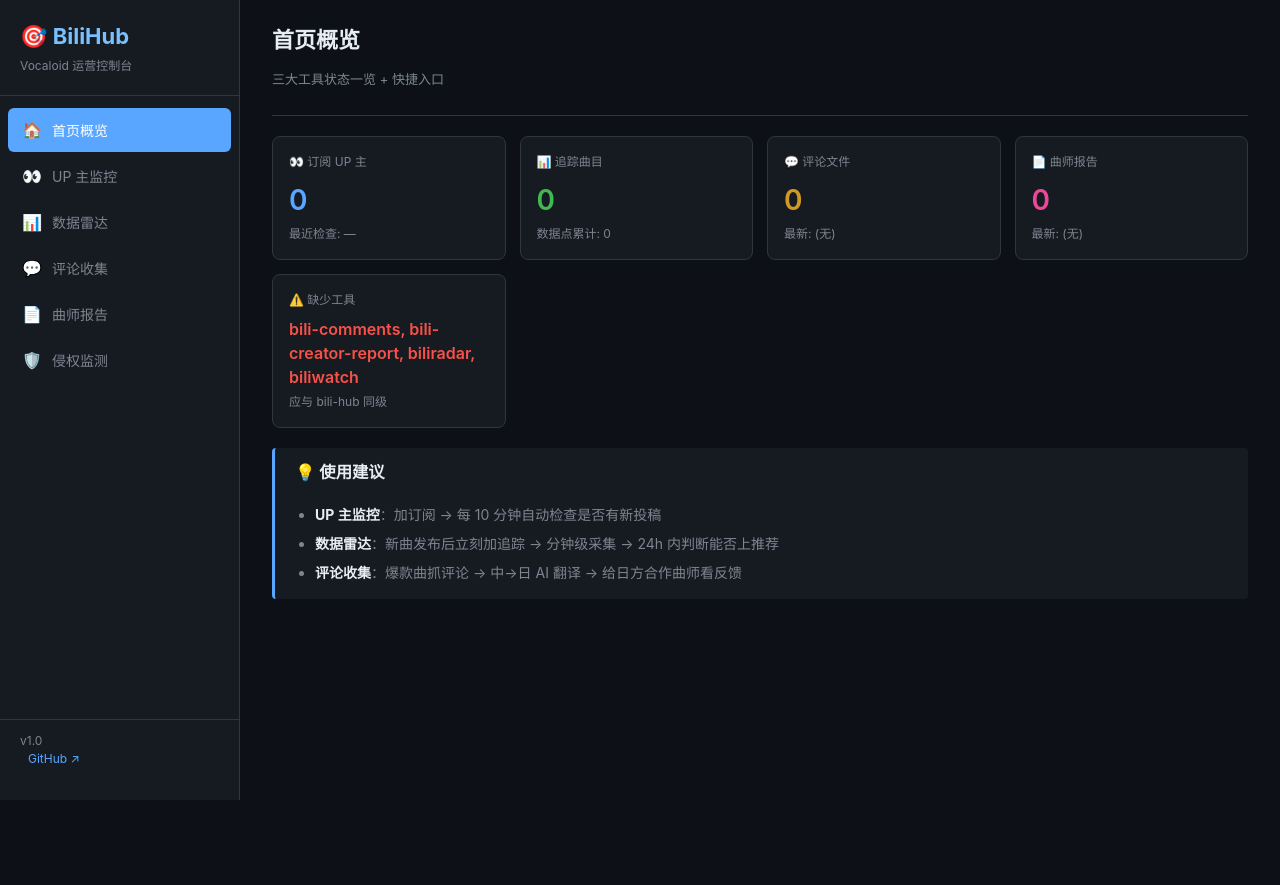
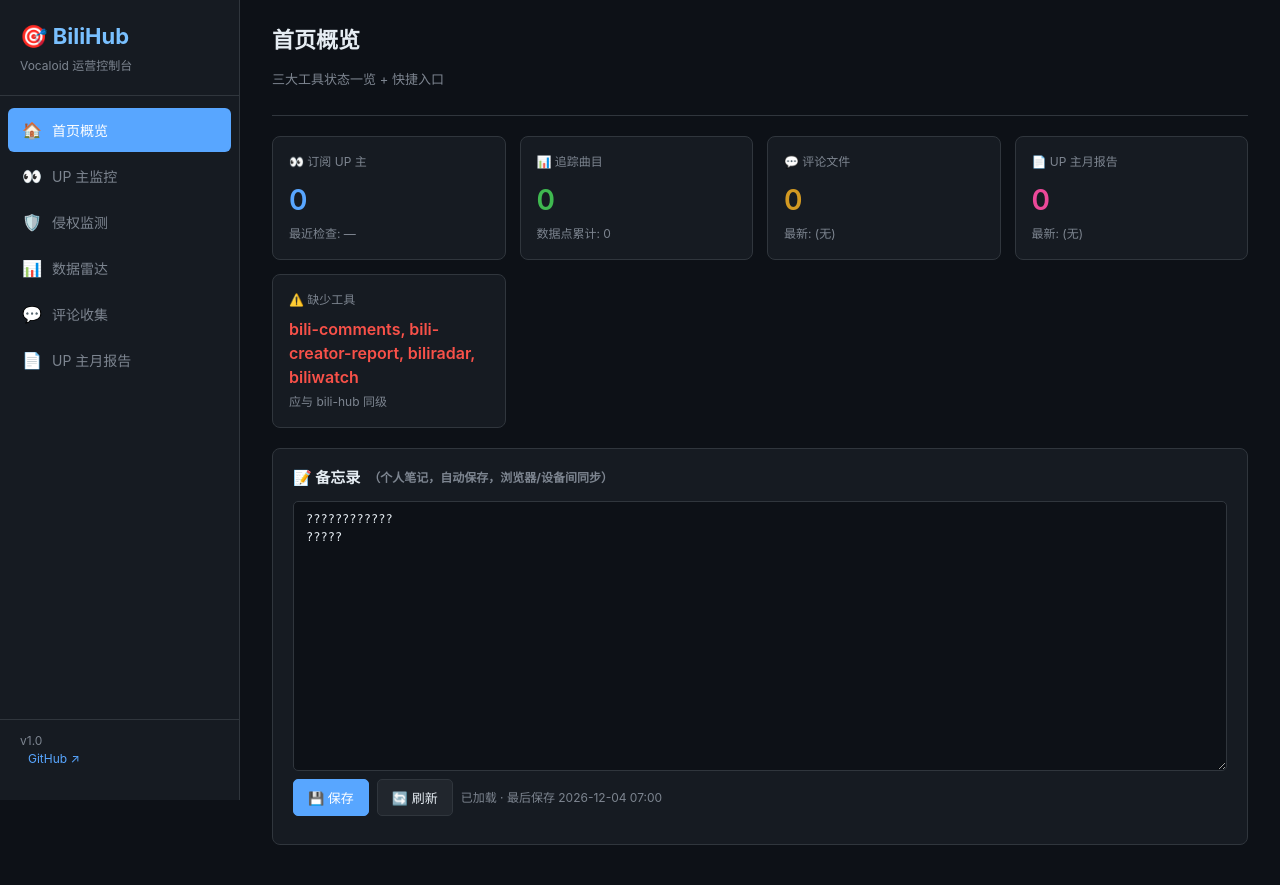
Before and after one commit to lepockyio-ops/bili-hub, a Flask app: page / in a window 1280 px wide. Before the commit the page ends 800 px from the top, so only its background shows below. Run offline with Flask 3, Linux system fonts and the light colour scheme; data that the repository does not hold is empty.

Commit message:
feat(v1.9): sidebar reorder + rename report tab + home memo widget

```diff
--- a/app.py
+++ b/app.py
@@ -467,6 +467,45 @@ def _prune_old_jobs(max_keep: int = 20):
 @app.get("/")
 def index():
     return render_template("index.html")
+
+
+MEMO_PATH = HUB_DIR / "data" / "memo.txt"
+
+
+@app.get("/api/memo")
+def api_memo_get():
+    if not MEMO_PATH.exists():
+        return jsonify({"content": "", "updated_at": None, "updated_at_fmt": None})
+    try:
+        with MEMO_PATH.open(encoding="utf-8") as f:
+            content = f.read()
+        mtime = int(MEMO_PATH.stat().st_mtime)
+        return jsonify({
+            "content": content,
+            "updated_at": mtime,
+            "updated_at_fmt": fmt_time(mtime),
+        })
+    except Exception as e:
+        return jsonify({"content": "", "error": str(e)})
+
+
+@app.post("/api/memo")
+def api_memo_save():
+    data = request.get_json(silent=True) or {}
+    content = data.get("content", "")
+    MEMO_PATH.parent.mkdir(parents=True, exist_ok=True)
+    try:
+        with MEMO_PATH.open("w", encoding="utf-8") as f:
+            f.write(content)
+        mtime = int(MEMO_PATH.stat().st_mtime)
+        return jsonify({
+            "ok": True,
+            "updated_at": mtime,
+            "updated_at_fmt": fmt_time(mtime),
+            "length": len(content),
+        })
+    except Exception as e:
+        return jsonify({"error": str(e)}), 500
 
 
 @app.get("/health")
--- /dev/null
+++ b/data/memo.txt
@@ -0,0 +1,2 @@
+????????????
+?????
--- a/static/app.js
+++ b/static/app.js
@@ -25,6 +25,7 @@ window.addEventListener("load", () => {
     switchTab(hash);
   }
   loadSummary();
+  loadMemo();
   loadWatch();
   loadRadar();
   loadCommentsOutputs();
@@ -59,6 +60,64 @@ async function api(url, opts = {}) {
 }
 
 // ------------- Home 概览 -------------
+// ============================================================================
+// v1.9: 备忘录（首页）
+// ============================================================================
+let _memoDirty = false;
+let _memoLastSaved = "";
+
+async function loadMemo() {
+  try {
+    const m = await api("/api/memo");
+    const ta = document.getElementById("memo-content");
+    if (!ta) return;
+    ta.value = m.content || "";
+    _memoLastSaved = ta.value;
+    _memoDirty = false;
+    updateMemoStatus(m.updated_at_fmt ? `已加载 · 最后保存 ${m.updated_at_fmt}` : "尚未保存过");
+    // 监听变更
+    ta.oninput = () => {
+      _memoDirty = ta.value !== _memoLastSaved;
+      if (_memoDirty) updateMemoStatus("⚠️ 有未保存的修改");
+    };
+  } catch (e) {
+    updateMemoStatus(`加载失败: ${e.message}`);
+  }
+}
+
+async function saveMemo() {
+  const ta = document.getElementById("memo-content");
+  if (!ta) return;
+  const content = ta.value;
+  try {
+    const r = await api("/api/memo", {
+      method: "POST",
+      headers: {"Content-Type": "application/json"},
+      body: JSON.stringify({content})
+    });
+    if (r.error) { toast("danger", "保存失败", r.error); return; }
+    _memoLastSaved = content;
+    _memoDirty = false;
+    updateMemoStatus(`✓ 已保存 · ${r.updated_at_fmt} · ${r.length} 字`);
+    toast("success", "💾 备忘录已保存", `${r.length} 字`, 3000);
+  } catch (e) {
+    toast("danger", "保存失败", e.message);
+  }
+}
+
+function updateMemoStatus(text) {
+  const el = document.getElementById("memo-status");
+  if (el) el.textContent = text;
+}
+
+// 页面离开前提示未保存
+window.addEventListener("beforeunload", (e) => {
+  if (_memoDirty) {
+    e.preventDefault();
+    e.returnValue = "备忘录有未保存的修改，确定离开？";
+  }
+});
+
 async function loadSummary() {
   try {
     const s = await api("/api/summary");
@@ -79,7 +138,7 @@ async function loadSummary() {
       <div class="sub">最新: ${s.comments.latest_file || "(无)"}</div>
     </div>`);
     cards.push(`<div class="stat-card">
-      <div class="label">📄 曲师报告</div>
+      <div class="label">📄 UP 主月报告</div>
       <div class="value" style="color:#ec4899;">${(s.report && s.report.output_files) || 0}</div>
       <div class="sub">最新: ${(s.report && s.report.latest_file) || "(无)"}</div>
     </div>`);
--- a/static/style.css
+++ b/static/style.css
@@ -136,17 +136,7 @@ html, body {
   font-size: 11px;
   font-weight: 500;
 }
-.tips {
-  background: var(--bg-2);
-  border-left: 3px solid var(--accent);
-  padding: 12px 20px;
-  border-radius: 4px;
-  margin-top: 20px;
-}
-.tips h3 { margin-top: 0; }
-.tips ul { margin: 0; padding-left: 20px; }
-.tips li { padding: 4px 0; color: var(--text-dim); }
-.tips strong { color: var(--text); }
+/* .tips 已在 v1.9 移除，被备忘录卡片替代 */
 
 /* ---------- Summary Cards ---------- */
 .summary-cards {
--- a/templates/index.html
+++ b/templates/index.html
@@ -17,6 +17,9 @@
     <a href="#watch" class="nav-item" data-tab="watch">
       <span class="icon">👀</span> UP 主监控
     </a>
+    <a href="#piracy" class="nav-item" data-tab="piracy">
+      <span class="icon">🛡️</span> 侵权监测
+    </a>
     <a href="#radar" class="nav-item" data-tab="radar">
       <span class="icon">📊</span> 数据雷达
     </a>
@@ -24,10 +27,7 @@
       <span class="icon">💬</span> 评论收集
     </a>
     <a href="#report" class="nav-item" data-tab="report">
-      <span class="icon">📄</span> 曲师报告
-    </a>
-    <a href="#piracy" class="nav-item" data-tab="piracy">
-      <span class="icon">🛡️</span> 侵权监测
+      <span class="icon">📄</span> UP 主月报告
     </a>
   </nav>
   <div class="sidebar-footer">
@@ -45,13 +45,15 @@
       <p class="subtitle">三大工具状态一览 + 快捷入口</p>
     </header>
     <div id="summary-cards" class="summary-cards"></div>
-    <div class="tips">
-      <h3>💡 使用建议</h3>
-      <ul>
-        <li><strong>UP 主监控</strong>：加订阅 → 每 10 分钟自动检查是否有新投稿</li>
-        <li><strong>数据雷达</strong>：新曲发布后立刻加追踪 → 分钟级采集 → 24h 内判断能否上推荐</li>
-        <li><strong>评论收集</strong>：爆款曲抓评论 → 中→日 AI 翻译 → 给日方合作曲师看反馈</li>
-      </ul>
+
+    <div class="card" style="margin-top: 20px;">
+      <h3>📝 备忘录 <span class="hint" style="padding:0;">（个人笔记，自动保存，浏览器/设备间同步）</span></h3>
+      <textarea id="memo-content" rows="14" placeholder="在这里记录任何事：&#10;· 待办事项 · 曲师联系记录 · 商单机会 · 数据洞察 · 运营想法 · 联动计划 ...&#10;&#10;（保存后所有打开 BiliHub 的浏览器都能看到，重启也不会丢）"></textarea>
+      <div class="form-row" style="margin-top: 8px; align-items: center;">
+        <button class="btn primary" onclick="saveMemo()">💾 保存</button>
+        <button class="btn" onclick="loadMemo()">🔄 刷新</button>
+        <span id="memo-status" class="hint" style="padding: 0;">—</span>
+      </div>
     </div>
   </section>
 
@@ -201,11 +203,11 @@
     </div>
   </section>
 
-  <!-- ============ 曲师报告 ============ -->
+  <!-- ============ UP 主月报告 ============ -->
   <section id="report" class="tab">
     <header class="tab-header">
-      <h1>📄 曲师报告 · CreatorReport</h1>
-      <p class="subtle">为签约曲师生成中日双语数据月报（HTML → PDF）· 给日方合作方看的专业报告</p>
+      <h1>📄 UP 主月报告 · CreatorReport</h1>
+      <p class="subtle">为签约 UP 主生成中日双语数据月报（HTML → PDF）· 给日方合作方看的专业报告</p>
     </header>
 
     <div class="card">
```
